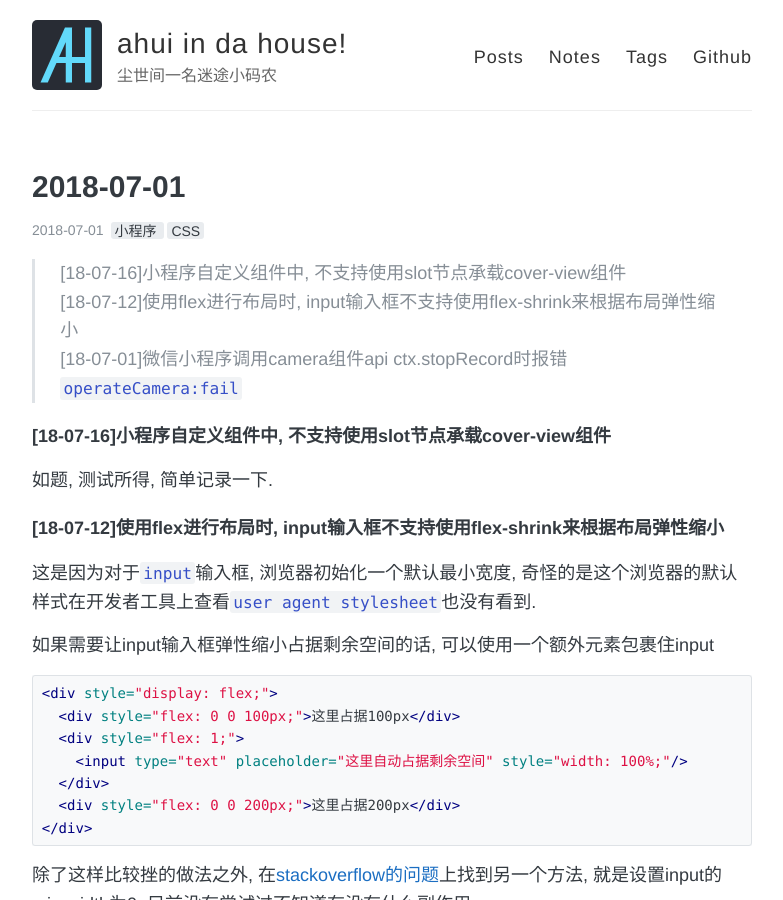
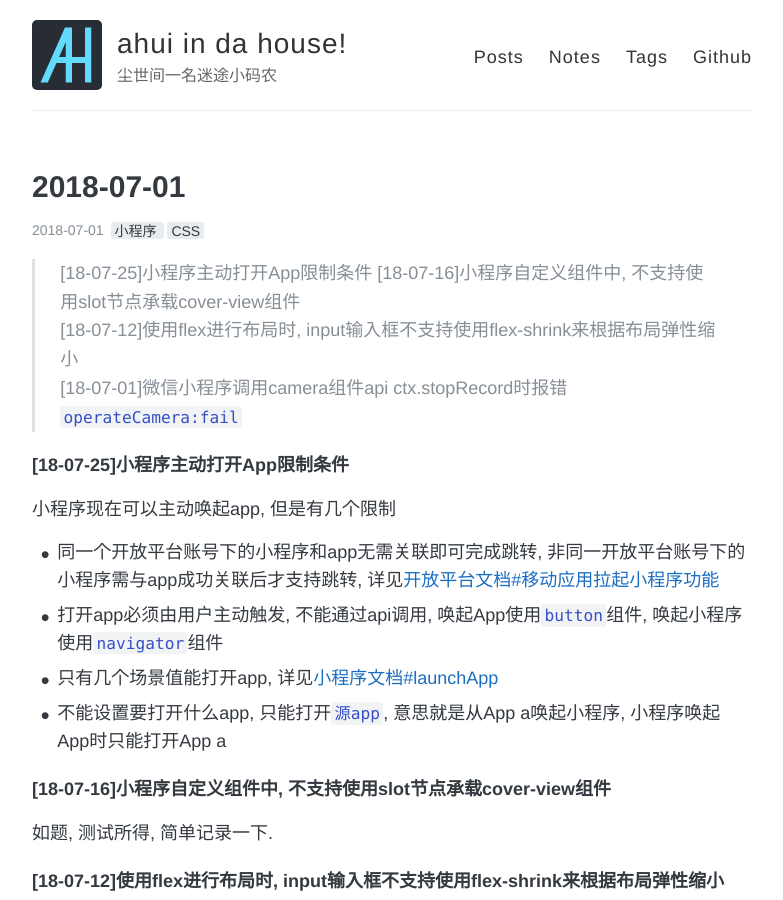
Before and after one commit to funkyLover/blog, a Jekyll site: the page built from notes/_posts/2018-07-01-notes.md, in a window 1280 px wide and 900 px high. Shown: the whole window, without its empty margins (248-1031 px from the left). Built offline with Jekyll 4.4.1, drawn with Linux system fonts in a browser that asks for light colours; comment, search, counter and statistics services are not loaded.

Commit message:
* notes;

```diff
--- a/notes/_posts/2018-07-01-notes.md
+++ b/notes/_posts/2018-07-01-notes.md
@@ -7,9 +7,19 @@ comments: true
 share: true
 ---
 
+> [18-07-25]小程序主动打开App限制条件
 > [18-07-16]小程序自定义组件中, 不支持使用slot节点承载cover-view组件 <br>
 > [18-07-12]使用flex进行布局时, input输入框不支持使用flex-shrink来根据布局弹性缩小 <br>
 > [18-07-01]微信小程序调用camera组件api ctx.stopRecord时报错`operateCamera:fail` <br>
+
+##### [18-07-25]小程序主动打开App限制条件
+
+小程序现在可以主动唤起app, 但是有几个限制
+
+- 同一个开放平台账号下的小程序和app无需关联即可完成跳转, 非同一开放平台账号下的小程序需与app成功关联后才支持跳转, 详见[开放平台文档#移动应用拉起小程序功能](https://open.weixin.qq.com/cgi-bin/showdocument?action=dir_list&t=resource/res_list&verify=1&id=21526646385rK1Bs&lang=zh_CN)
+- 打开app必须由用户主动触发, 不能通过api调用, 唤起App使用`button`组件, 唤起小程序使用`navigator`组件
+- 只有几个场景值能打开app, 详见[小程序文档#launchApp](https://developers.weixin.qq.com/miniprogram/dev/api/launchApp.html)
+- 不能设置要打开什么app, 只能打开`源app`, 意思就是从App a唤起小程序, 小程序唤起App时只能打开App a
 
 ##### [18-07-16]小程序自定义组件中, 不支持使用slot节点承载cover-view组件
 
```
